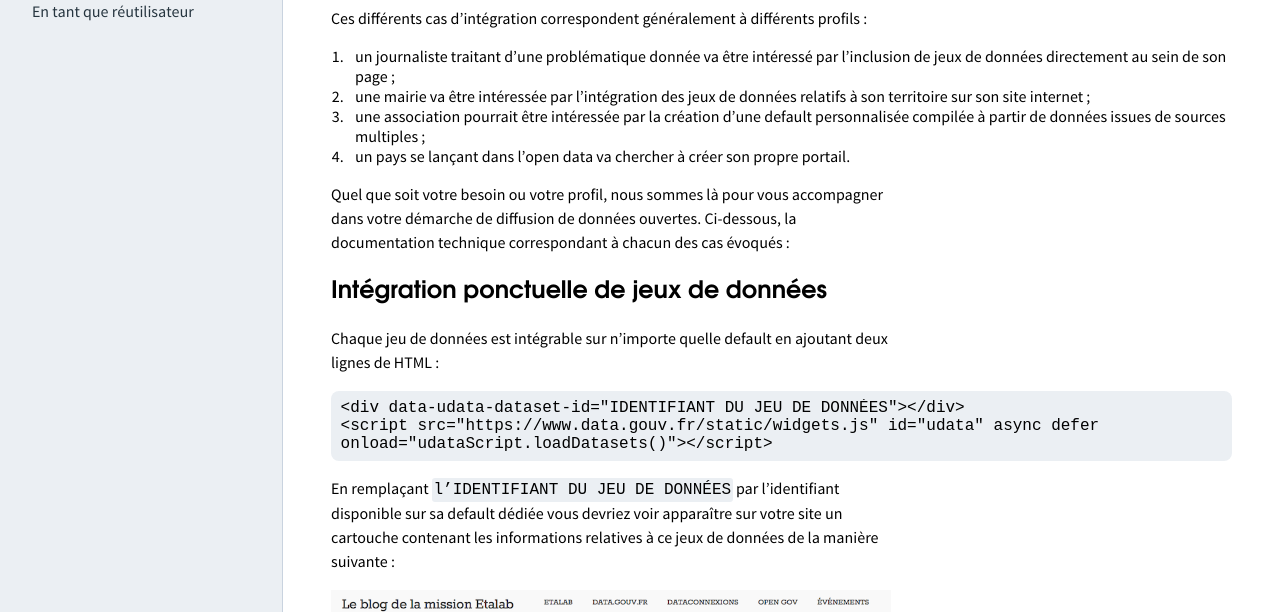
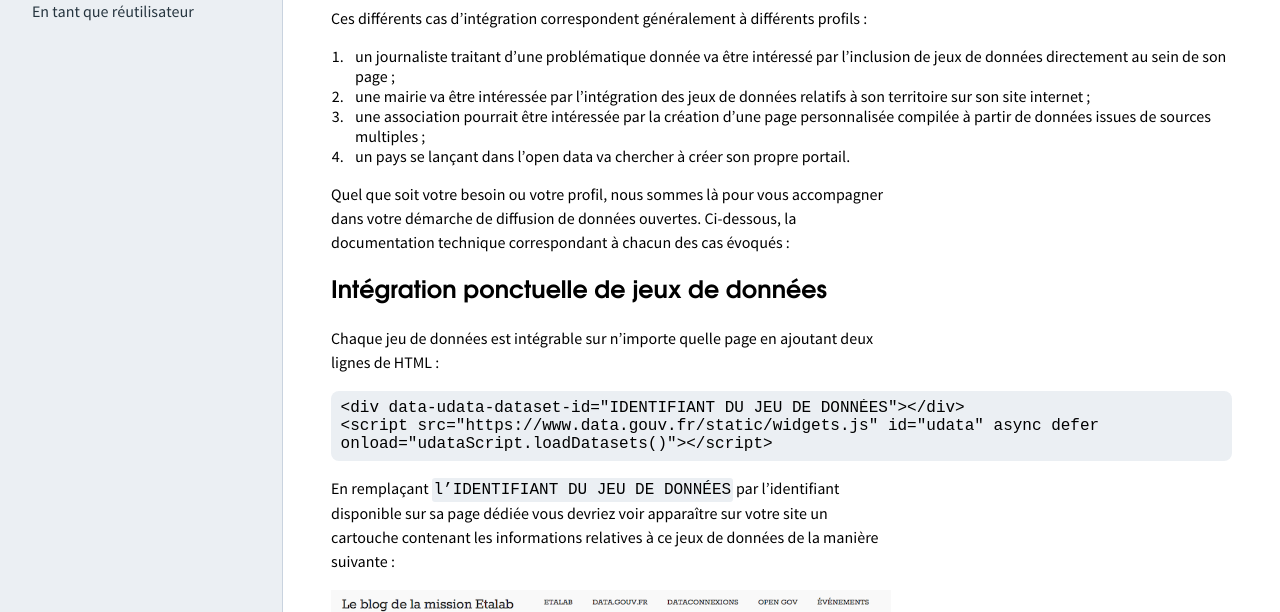
Before and after one commit to etalab/doc.data.gouv.fr, a Jekyll site: the page built from _faq/integrateur.md, in a window 1280 px wide and 900 px high, scrolled down 289 px. Shown: the part 153-765 px from the top of the window. Built offline with Jekyll 4.4.1, drawn with Linux system fonts in a browser that asks for light colours; some of the changed text lies outside the part shown.

Commit message:
Correct faulty search and replace (?)
`default` -> `page`

````diff
--- a/_faq/integrateur.md
+++ b/_faq/integrateur.md
@@ -22,7 +22,7 @@ Ces différents cas d’intégration correspondent généralement à différents
    par l’inclusion de jeux de données directement au sein de son page ;
 1. une mairie va être intéressée par l’intégration des jeux de données relatifs
    à son territoire sur son site internet ;
-1. une association pourrait être intéressée par la création d’une default personnalisée compilée
+1. une association pourrait être intéressée par la création d’une page personnalisée compilée
    à partir de données issues de sources multiples ;
 1. un pays se lançant dans l’open data va chercher à créer son propre portail.
 
@@ -31,14 +31,14 @@ nous sommes là pour vous accompagner dans votre démarche de diffusion de donn
 Ci-dessous, la documentation technique correspondant à chacun des cas évoqués :
 
 ## Intégration ponctuelle de jeux de données
-Chaque jeu de données est intégrable sur n’importe quelle default en ajoutant deux lignes de HTML :
+Chaque jeu de données est intégrable sur n’importe quelle page en ajoutant deux lignes de HTML :
 
 ```html
 <div data-udata-dataset-id="IDENTIFIANT DU JEU DE DONNÉES"></div>
 <script src="https://www.data.gouv.fr/static/widgets.js" id="udata" async defer onload="udataScript.loadDatasets()"></script>
 ```
 
-En remplaçant `l’IDENTIFIANT DU JEU DE DONNÉES` par l’identifiant disponible sur sa default dédiée
+En remplaçant `l’IDENTIFIANT DU JEU DE DONNÉES` par l’identifiant disponible sur sa page dédiée
 vous devriez voir apparaître sur votre site un cartouche contenant les informations
 relatives à ce jeux de données de la manière suivante :
 
@@ -66,11 +66,11 @@ est rendue possible par cette solution.
 <div data-udata-organization="IDENTIFIANT DE L’ORGANISATION"></div>
 <script src="https://www.data.gouv.fr/static/widgets.js" id="udata" async defer onload="udataScript.loadOrganization()"></script>
 ```
-En remplaçant l’`IDENTIFIANT DE L’ORGANISATION` par l’identifiant disponible sur sa default dédiée
+En remplaçant l’`IDENTIFIANT DE L’ORGANISATION` par l’identifiant disponible sur sa page dédiée
 vous devriez voir apparaître sur votre site un cartouche contenant les informations relatives
 aux jeux de données de cette organisation de la manière suivante :
 
-**WARNING: il doit manquer qqch ici**
+**TODO: screenshot embed organization**
 
 Optionnellement, il est possible d’afficher une barre de recherche pour laisser la possibilité
 au visiteur de filtrer la liste des jeux de données affichés.
@@ -95,12 +95,12 @@ Optionnellement, il est possible d’afficher une barre de recherche pour laisse
 au visiteur de filtrer la liste des jeux de données affichés.
 Cela est activé en passant l’option `{withSearch: true}` à la méthode `loadTerritory()` ci-dessus.
 
-## Intégration pour une default personnalisée
+## Intégration pour une page personnalisée
 Une [bibliothèque JavaScript][udata-js] a été développée pour faciliter la personnalisation
 de l’affichage des jeux de données sur un site tiers.
 Un système de gabarit permet d’intégrer les données que vous souhaitez issues de l’[API][]
 à vos couleurs et selon la disposition qui vous convient.
-Il s’agit d’un moyen de créer votre propre default open data à coûts réduits au sein de votre site.
+Il s’agit d’un moyen de créer votre propre page open data à coûts réduits au sein de votre site.
 
 ## Intégration d’un portail open data complet
 Les outils que nous développons sont disponibles en open-source.
````
